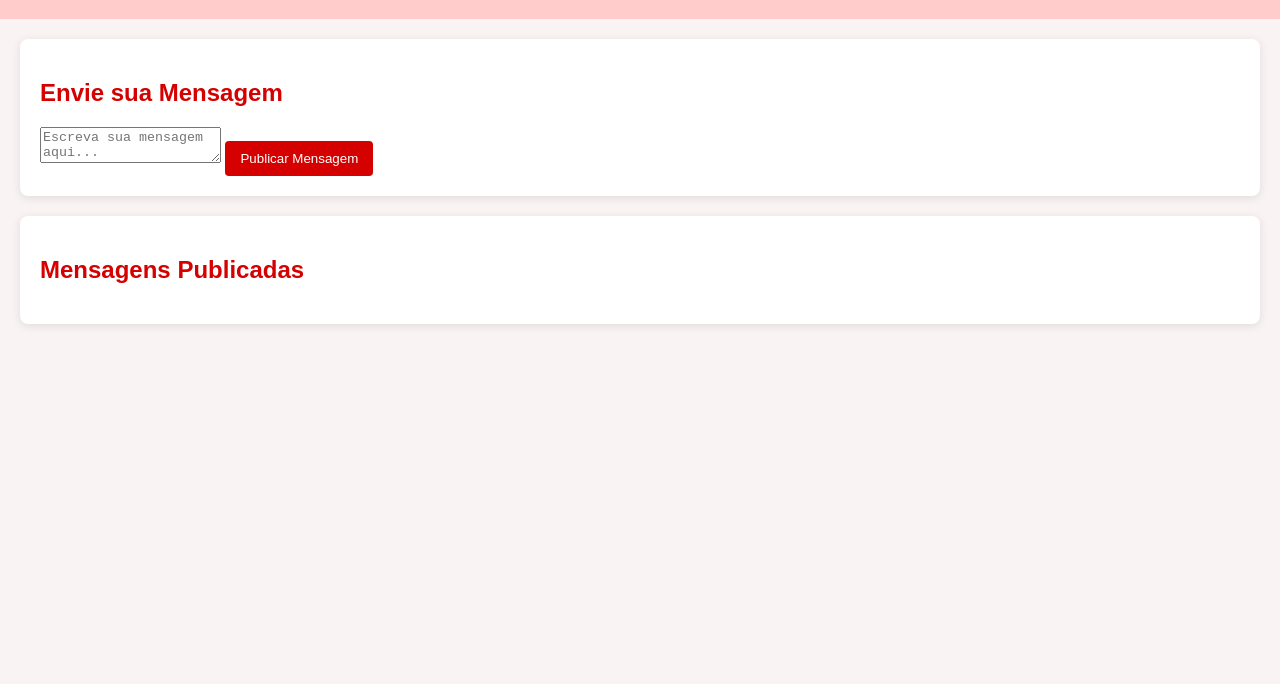
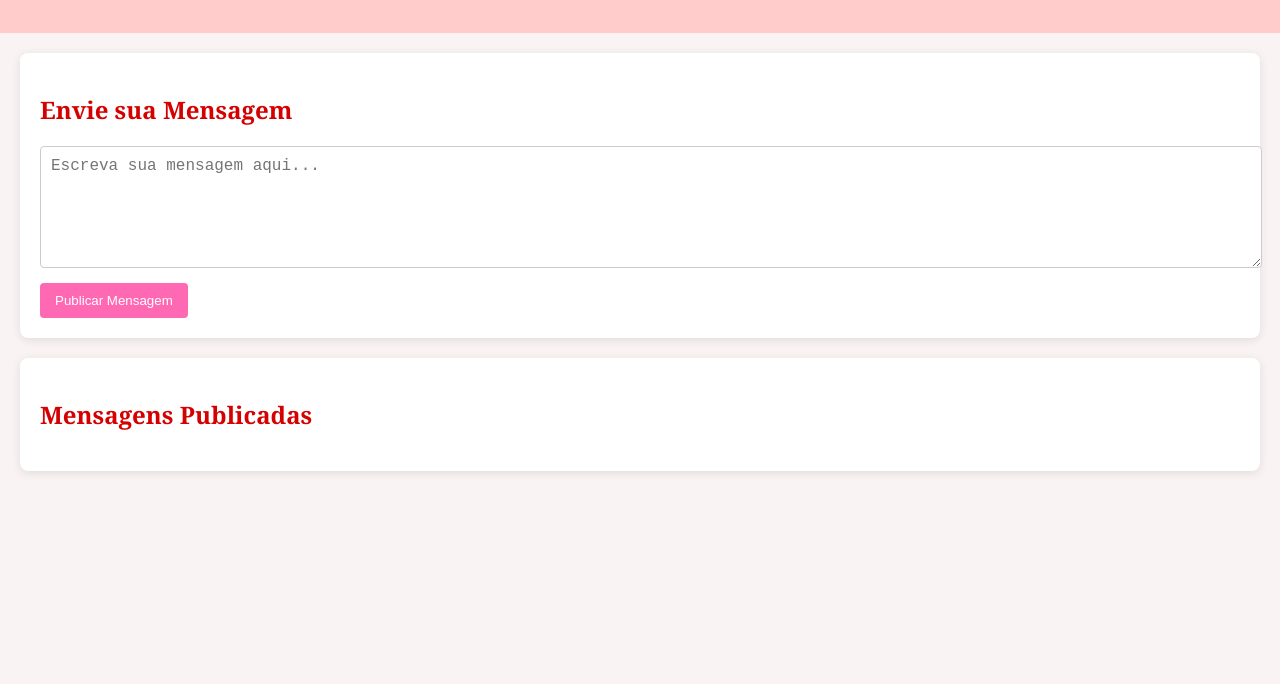
Before and after one commit to ogzadaa/paravoce, a plain HTML site: page index.html in a window 1280 px wide. Shown: the part 116-800 px from the top of the page. Drawn offline with Linux system fonts and the light colour scheme; no server answers.

Commit message:
Update styles.css

```diff
--- a/styles.css
+++ b/styles.css
@@ -1,5 +1,5 @@
 body {
-    font-family: 'Arial', sans-serif;
+    font-family: 'Georgia', serif;
     background-color: #f9f3f3;
     color: #333;
     margin: 0;
@@ -29,17 +29,18 @@ h2 {
     box-shadow: 0 2px 10px rgba(0, 0, 0, 0.1);
 }
 
-#message-input {
+#messageInput {
     width: 100%;
     height: 100px;
     padding: 10px;
     border: 1px solid #ccc;
     border-radius: 4px;
     margin-bottom: 10px;
+    font-size: 16px;
 }
 
 button {
-    background-color: #d50000;
+    background-color: #ff69b4;
     color: white;
     border: none;
     padding: 10px 15px;
@@ -48,7 +49,7 @@ button {
 }
 
 button:hover {
-    background-color: #b00000;
+    background-color: #ff1493;
 }
 
 #messages-section {
```
